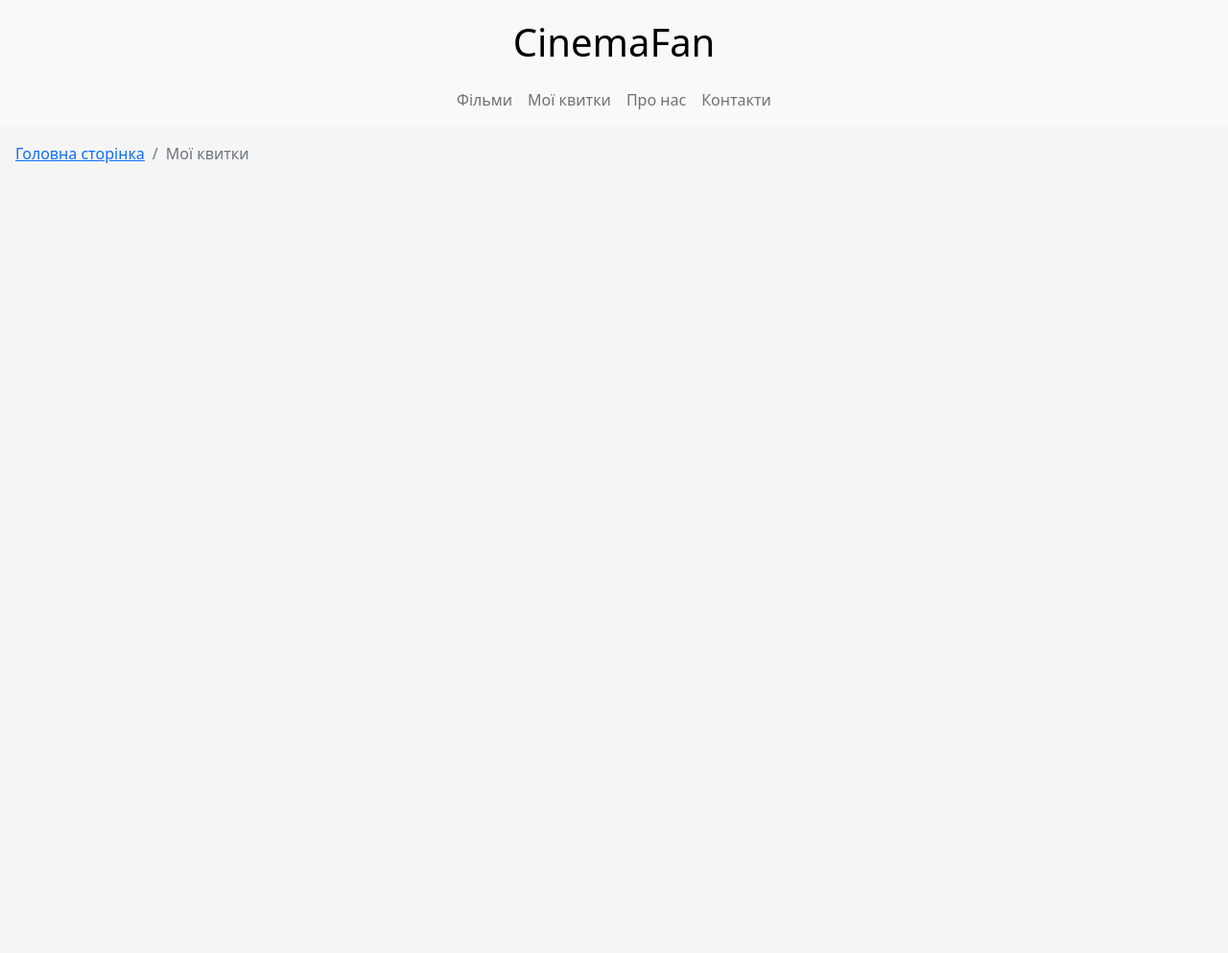
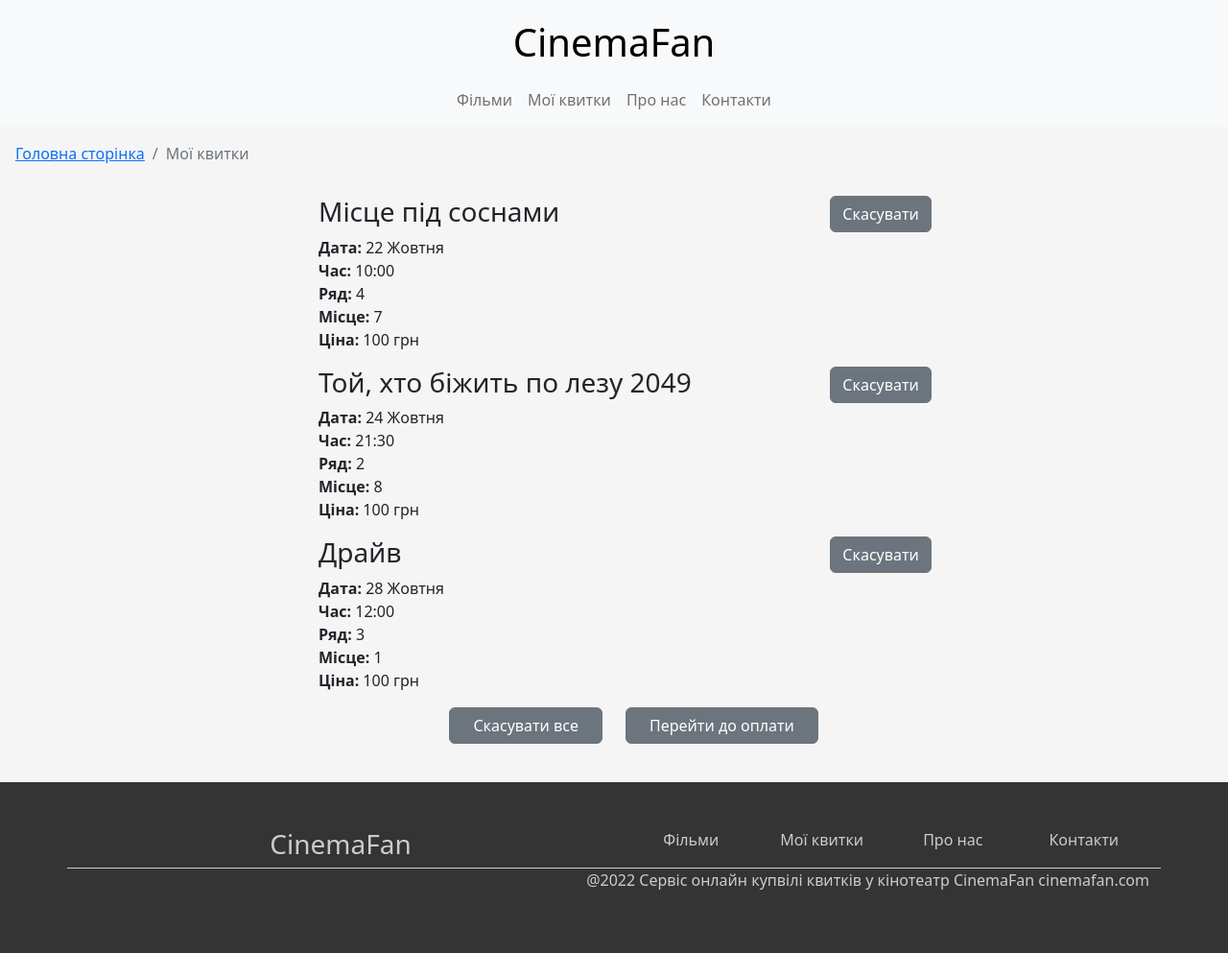
Before and after one commit to sanixto/cinema-tickets-project, a website: page src/pages/my_tickets.html in a window 1280 px wide. Shown: the whole page at 96% size. Before the commit the page ends 800 px from the top, so only its background shows below. Drawn offline with nearby package versions, Linux system fonts and the light colour scheme.

Commit message:
add my tickets page

```diff
--- a/src/pages/my_tickets.html
+++ b/src/pages/my_tickets.html
@@ -67,7 +67,90 @@
         <li class="breadcrumb-item active" aria-current="page">Мої квитки</li>
       </ol>
     </nav>
-
+    <main>
+      <section class="container-fluid">
+        <article class="row">
+          <div class="col-12 col-md-5 offset-md-3">
+            <h3>Місце під соснами</h3>
+            <ul class="list-unstyled">
+              <li><strong>Дата: </strong>22 Жовтня</li>
+              <li><strong>Час: </strong>10:00</li>
+              <li><strong>Ряд: </strong>4</li>
+              <li><strong>Місце: </strong>7</li>
+              <li><strong>Ціна: </strong>100 грн</li>
+            </ul>
+          </div>
+          <div class="col-12 col-md-1 text-md-end">
+            <button class="btn btn-secondary mb-4">Скасувати</button>
+          </div>
+        </article>
+        <article class="row">
+          <div class="col-12 col-md-5 offset-md-3">
+            <h3>Той, хто біжить по лезу 2049</h3>
+            <ul class="list-unstyled">
+              <li><strong>Дата: </strong>24 Жовтня</li>
+              <li><strong>Час: </strong>21:30</li>
+              <li><strong>Ряд: </strong>2</li>
+              <li><strong>Місце: </strong>8</li>
+              <li><strong>Ціна: </strong>100 грн</li>
+            </ul>
+          </div>
+          <div class="col-12 col-md-1 text-md-end">
+            <button class="btn btn-secondary mb-4">Скасувати</button>
+          </div>
+        </article>
+        <article class="row">
+          <div class="col-12 col-md-5 offset-md-3">
+            <h3>Драйв</h3>
+            <ul class="list-unstyled">
+              <li><strong>Дата: </strong>28 Жовтня</li>
+              <li><strong>Час: </strong>12:00</li>
+              <li><strong>Ряд: </strong>3</li>
+              <li><strong>Місце: </strong>1</li>
+              <li><strong>Ціна: </strong>100 грн</li>
+            </ul>
+          </div>
+          <div class="col-12 col-md-1 text-md-end mb-4">
+            <button class="btn btn-secondary mb-4">Скасувати</button>
+          </div>
+        </article>
+        <div class="row text-center">
+          <div class="col-12 col-md-3 offset-md-3 text-md-end mb-2">
+            <button class="btn btn-secondary px-4">Скасувати все</button>
+          </div>
+          <div class="col-12 col-md-3 text-md-start mb-2">
+            <button class="btn btn-secondary px-4">Перейти до оплати</button>
+          </div>
+        </div>
+      </section>
+    </main>
+    <footer>
+      <section class="footer text-center">
+        <div class="container">
+          <div class="row">
+            <div class="col-12 col-md-6">
+              <h3><a href="./index.html">CinemaFan</a></h3>
+            </div>
+            <div class="col-12 col-md-6">
+              <div class="row">
+                <ul class="list-unstyled d-md-flex">
+                  <li><a href="./movies.html">Фільми</a></li>
+                  <li><a href="./my_tickets.html">Мої квитки</a></li>
+                  <li><a href="./about.html">Про нас</a></li>
+                  <li><a href="./contacts.html">Контакти</a></li>
+                </ul>
+              </div>
+            </div>
+            <div class="col-12 copyright text-md-end">
+              <p>
+                @2022 Сервіс онлайн купвілі квитків у кінотеатр CinemaFan
+                <a href="./index.html">cinemafan.com</a>
+              </p>
+            </div>
+          </div>
+        </div>
+      </section>
+    </footer>
     <script
       src="https://cdn.jsdelivr.net/npm/bootstrap@5.2.2/dist/js/bootstrap.bundle.min.js"
       integrity="sha384-OERcA2EqjJCMA+/3y+gxIOqMEjwtxJY7qPCqsdltbNJuaOe923+mo//f6V8Qbsw3"
```
